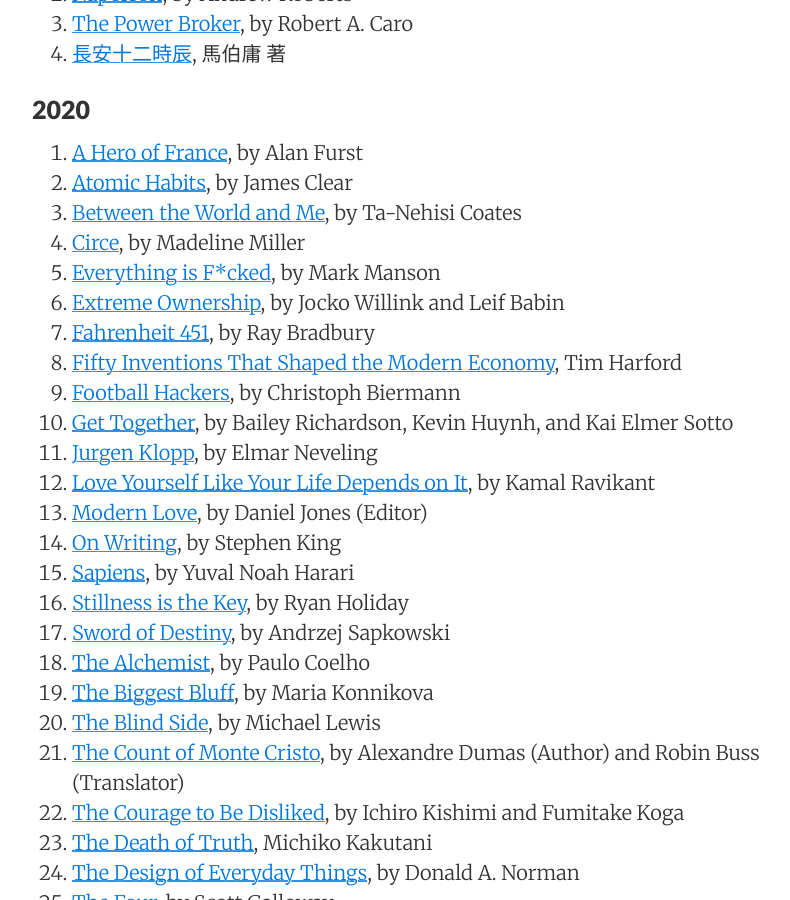
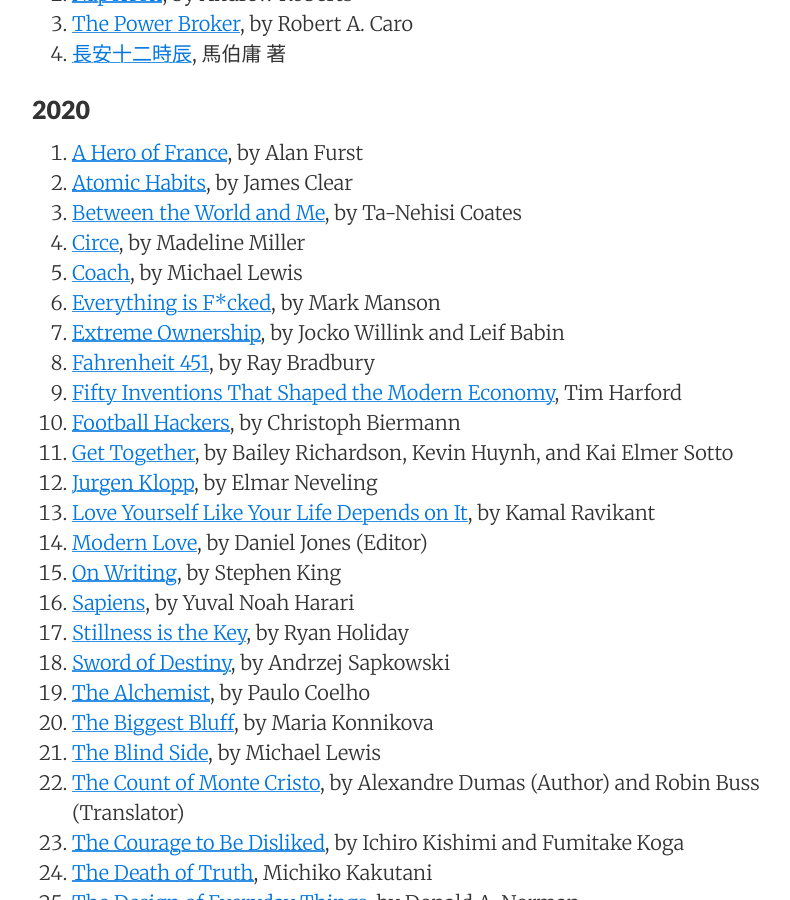
Before and after one commit to sewardlee337/sewardlee337.github.io, a Jekyll site: the page built from readinglist.md, in a window 1280 px wide and 900 px high, scrolled down 470 px. Shown: the whole window, without its empty margins (188-978 px from the left). Built offline with Jekyll 4.4.1, drawn with Linux system fonts in a browser that asks for light colours; nearby versions of some CDN libraries.

Commit message:
update reading list

```diff
--- a/readinglist.md
+++ b/readinglist.md
@@ -24,6 +24,7 @@
 1. [Atomic Habits](https://amzn.to/2yWRJbb), by James Clear
 1. [Between the World and Me](https://amzn.to/3g5KLBg), by Ta-Nehisi Coates
 1. [Circe](https://amzn.to/2OaLQLP), by Madeline Miller
+1. [Coach](https://amzn.to/3k4AbMD), by Michael Lewis
 1. [Everything is F*cked](https://amzn.to/2F53aNW), by Mark Manson
 1. [Extreme Ownership](https://amzn.to/2QEuPvP), by Jocko Willink and Leif Babin
 1. [Fahrenheit 451](https://amzn.to/2TQ6dlQ), by Ray Bradbury
```
